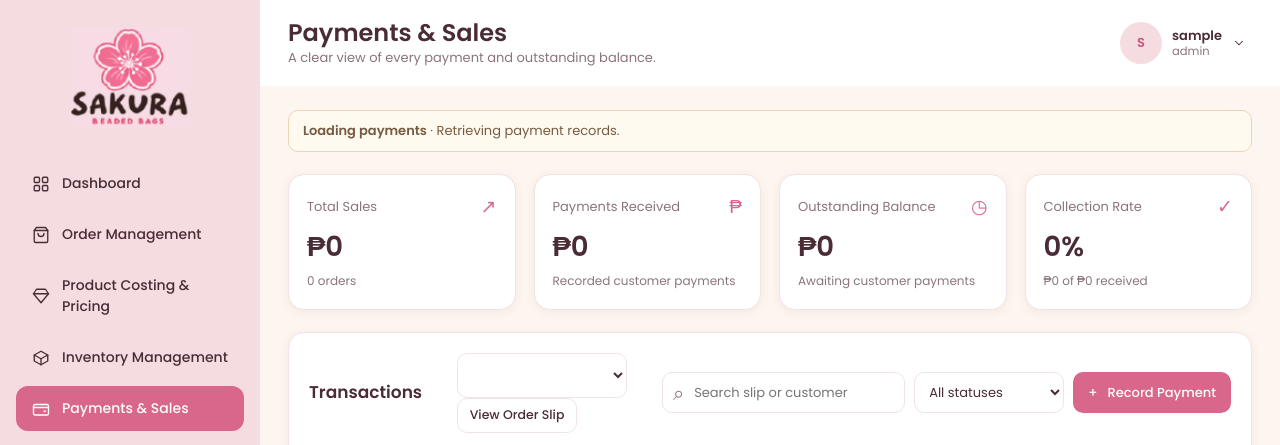
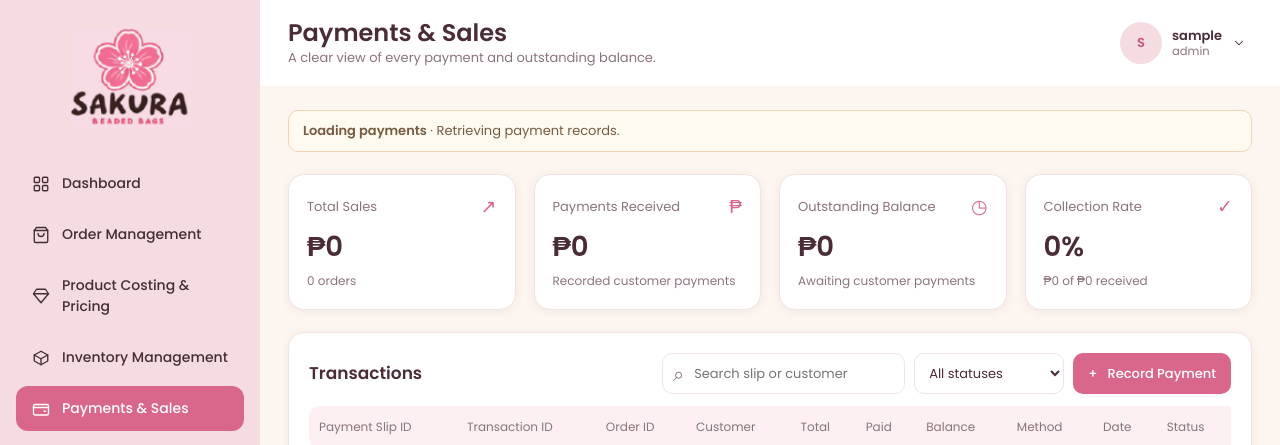
Before and after one commit to jamesmateoxzy-wq/Sakura-Beaded-Bags, a PHP site: page /payments.php in a window 1280 px wide. Shown: the top 445 px of the page. Run offline with PHP 8.4, Linux system fonts and the light colour scheme; the visitor is signed in with stand-in values (Sample User, id 1); lists and menus that the app fills with data are empty.

Commit message:
Remove redundant order slip selector while retaining transaction table slip action

```diff
--- a/admin/payments.php
+++ b/admin/payments.php
@@ -64,7 +64,6 @@ require_once __DIR__ . '/../includes/header.php';
     <section class="card pay-transactions" aria-labelledby="transactionsHeading">
         <div class="pay-section-head">
             <h2 id="transactionsHeading">Transactions</h2>
-            <div class="order-control"><select class="select" id="paymentSlipOrder" aria-label="Select order slip"></select><button type="button" class="btn btn-outline btn-sm" id="viewOrderSlip">View Order Slip</button></div>
             <div class="pay-controls">
                 <label class="pay-search">
                     <span class="pay-screenreader">Search slip, order, or customer</span>
```
